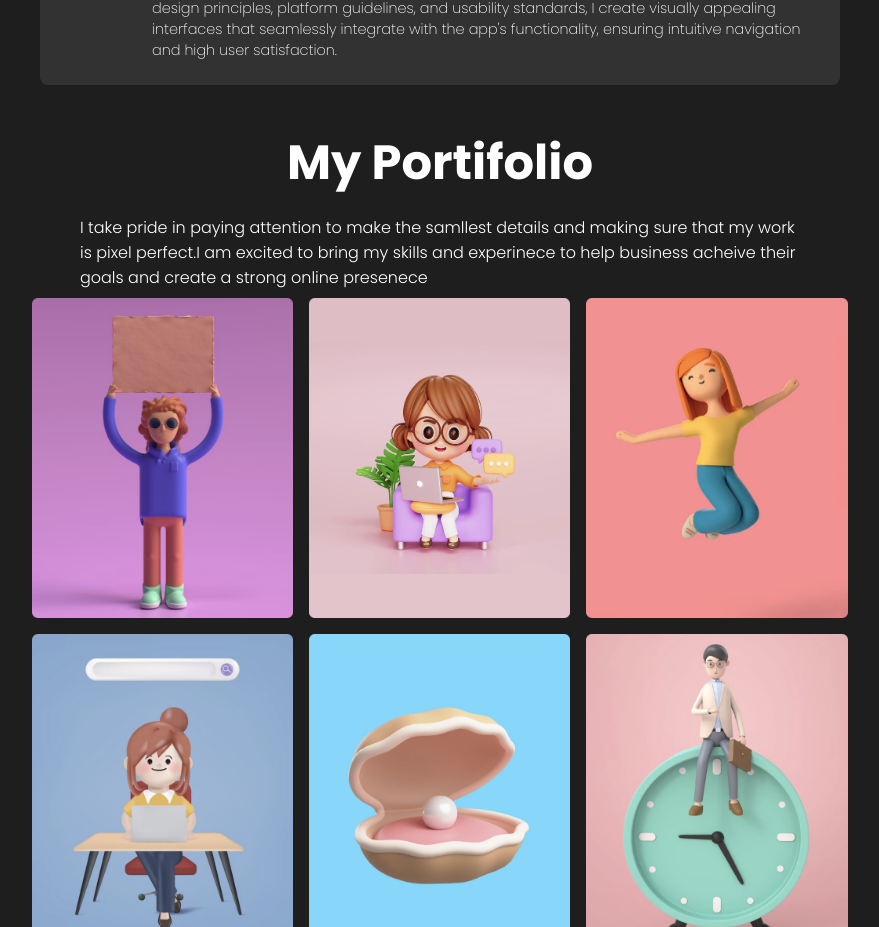
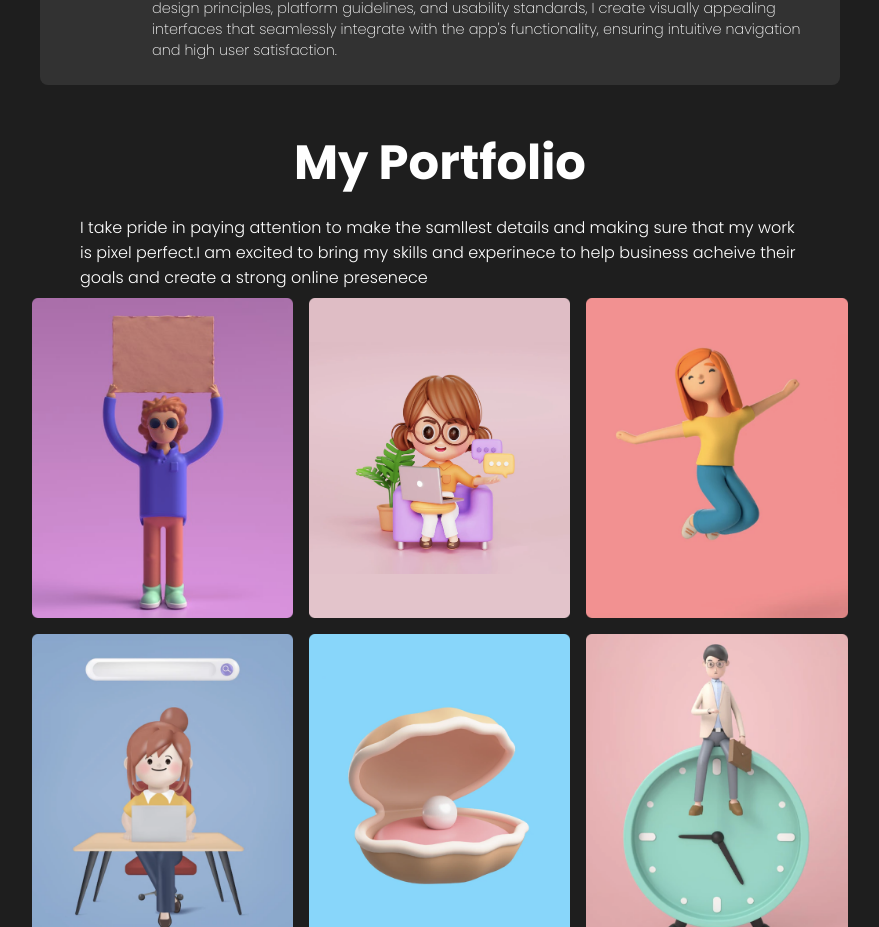
Before and after one commit to satyasai299/Satya_Sai_Portfolio.io, a React (Create React App) app: page / in a window 1280 px wide. Shown: the part 1673-2600 px from the top of the page, without its empty margins (200-1079 px from the left). Built offline with nearby package versions, Linux system fonts and the light colour scheme.

Commit message:
sentenec

```diff
--- a/src/components/Works/works.js
+++ b/src/components/Works/works.js
@@ -10,7 +10,7 @@ import timeManagement from '../../assets/portfolio-6.png';
 const Works = () => {
     return (
       <section id="works">
-        <h2 className="worksTitle">My Portifolio</h2>
+        <h2 className="worksTitle">My Portfolio</h2>
         <span className="worksDesc">I take pride in paying attention to make the samllest details and making sure that my work is pixel perfect.I am excited to bring my skills and experinece to help business acheive their goals and create a strong online presenece</span>
         <div className="worksImgs">
             <img src={collaboration} alt="" className="worksImg" />
```
